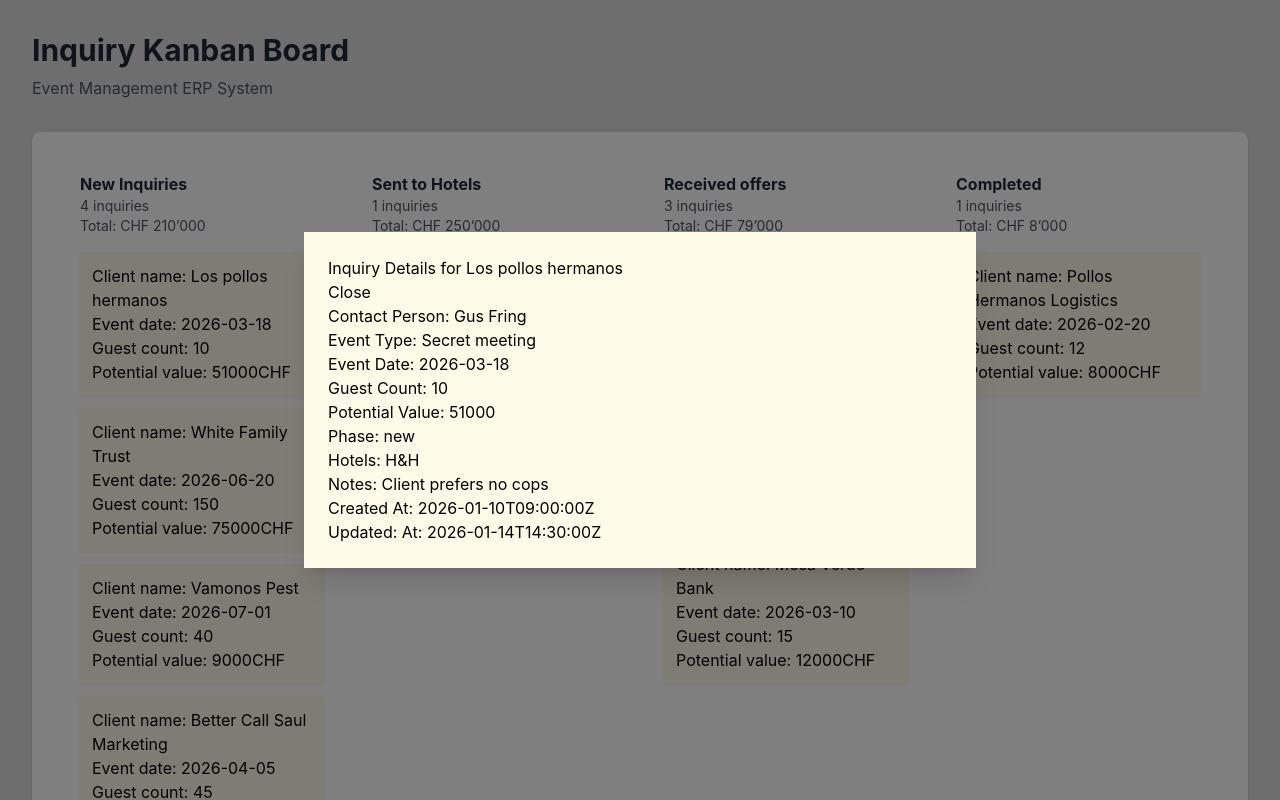
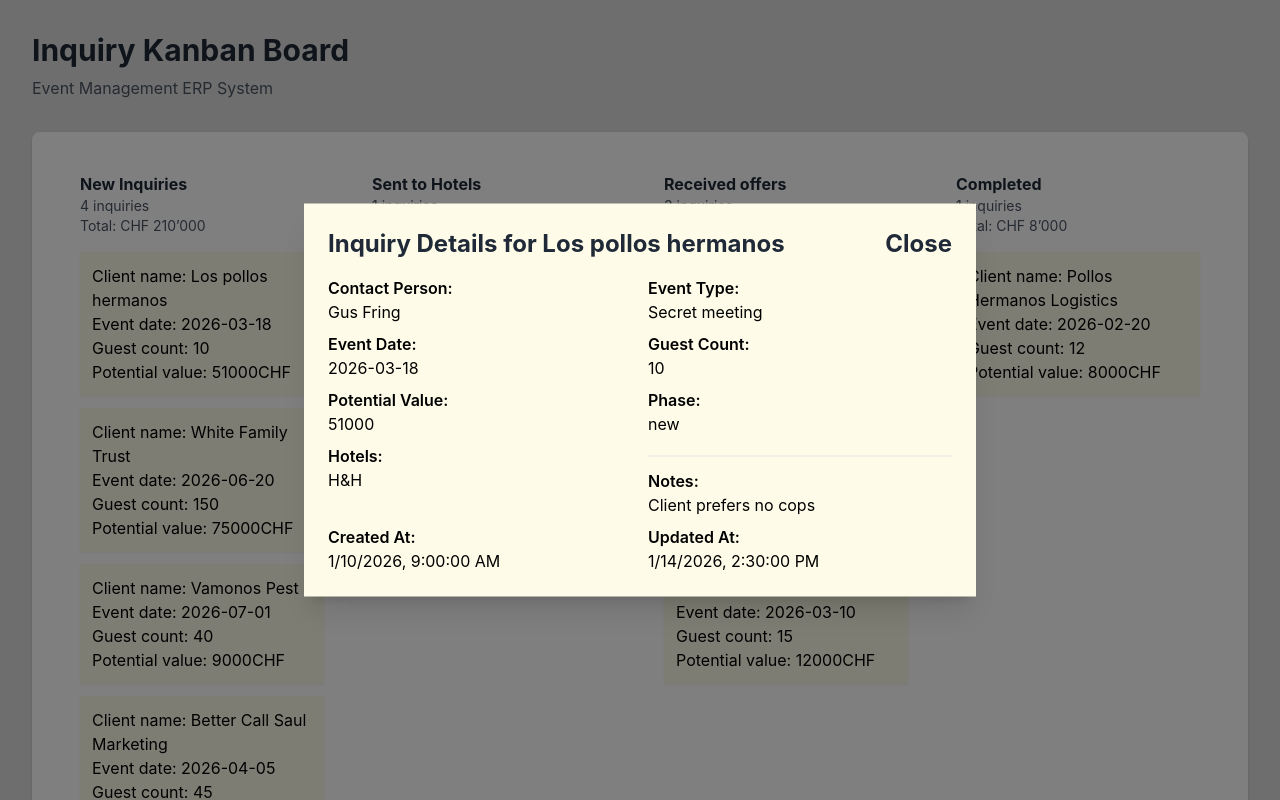
Before and after one commit to zezva802/Inquiry-Kanban, a Next.js app: page / in a window 1280 px wide. Both pictures are taken after a click on the element 202 px from the left and 324 px from the top of the page. Shown: the top 800 px of the page. Built offline with nearby package versions, Linux system fonts and the light colour scheme.

Commit message:
chore: add basic modal stylig

```diff
--- a/components/modal/InquiryDetailModal.tsx
+++ b/components/modal/InquiryDetailModal.tsx
@@ -10,20 +10,23 @@
         <>
             <div className="fixed inset-0 bg-black bg-opacity-50"></div>
             <div className="fixed top-1/2 left-1/2 -translate-x-1/2 -translate-y-1/2 bg-yellow-50 p-6 shadow-xl w-11/12 max-w-2xl">
-                <h2>Inquiry Details for {inquiry.clientName}</h2>
-                <button onClick={onClose}>Close</button>
+                <header className="text-2xl font-bold text-gray-800 flex justify-between items-start">
+                    <h2>Inquiry Details for {inquiry.clientName}</h2>
+                    <button onClick={onClose}>Close</button>
+                </header>
 
-
-                <div>Contact Person: {inquiry.contactPerson}</div>
-                <div>Event Type: {inquiry.eventType}</div>
-                <div>Event Date: {inquiry.eventDate}</div>
-                <div>Guest Count: {inquiry.guestCount}</div>
-                <div>Potential Value: {inquiry.potentialValue}</div>
-                <div>Phase: {inquiry.phase}</div>
-                <div>Hotels: {inquiry.hotels}</div>
-                <div>Notes: {inquiry.notes ? inquiry.notes : "None"}</div>
-                <div>Created At: {inquiry.createdAt}</div>
-                <div>Updated: At: {inquiry.updatedAt}</div>
+                <div className="mt-4 grid grid-cols-2 gap-y-2 gap-x-4">
+                    <div><p className="font-semibold">Contact Person: </p>{inquiry.contactPerson}</div>
+                    <div><p className="font-semibold">Event Type: </p>{inquiry.eventType}</div>
+                    <div><p className="font-semibold">Event Date: </p>{inquiry.eventDate}</div>
+                    <div><p className="font-semibold">Guest Count: </p>{inquiry.guestCount}</div>
+                    <div><p className="font-semibold">Potential Value: </p>{inquiry.potentialValue}</div>
+                    <div><p className="font-semibold">Phase: </p>{inquiry.phase}</div>
+                    <div><p className="font-semibold">Hotels: </p>{inquiry.hotels.join(', ')}</div>
+                    <div className="border-t pt-3 mt-3"><p className="font-semibold">Notes: </p>{inquiry.notes ? inquiry.notes : "None"}</div>
+                    <div><p className="font-semibold">Created At: </p>{new Date(inquiry.createdAt).toLocaleString()}</div>
+                    <div><p className="font-semibold">Updated At: </p>{new Date(inquiry.updatedAt).toLocaleString()}</div>
+                </div>
             </div>
         </>
     )
```
